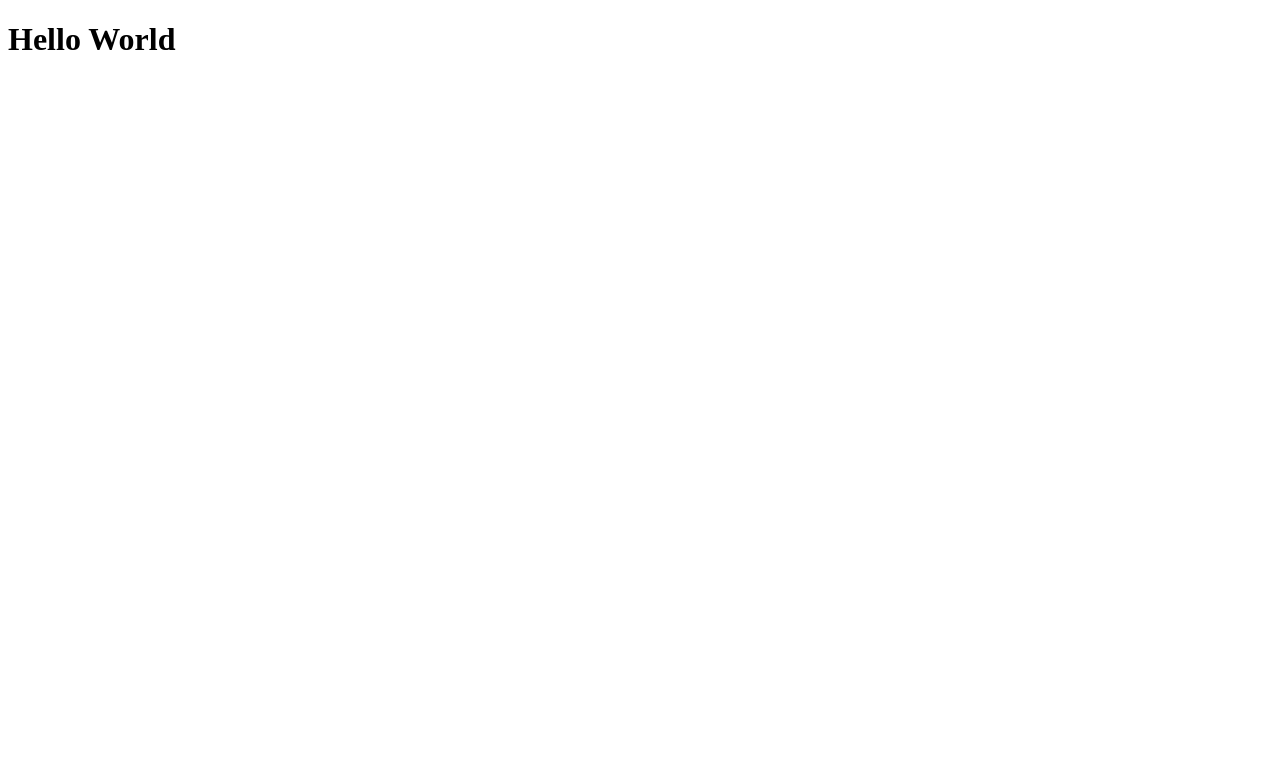
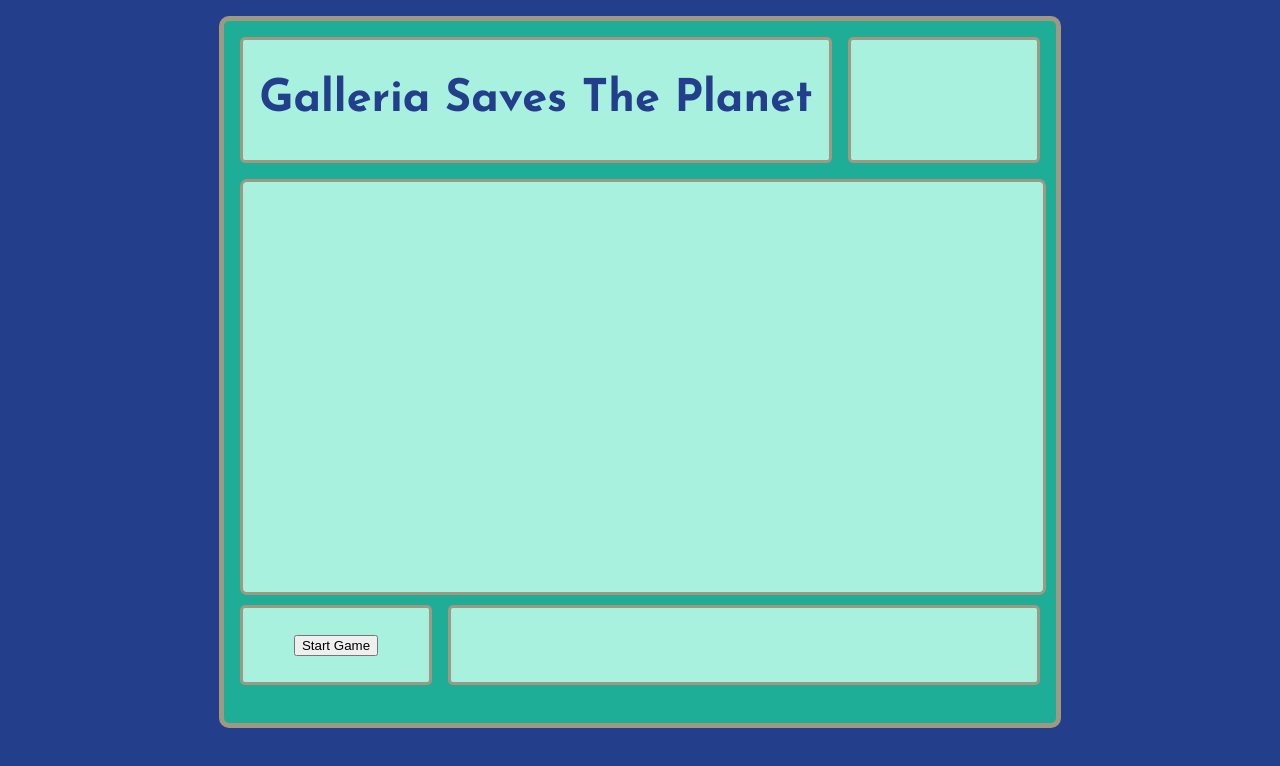
Before and after one commit to anaismveras/Galleria_Saves_The_Planet, a plain HTML site: page index.html in a window 1280 px wide. Drawn offline with Linux system fonts and the light colour scheme.

Commit message:
added game screen and canvas in window

```diff
--- a/css/style.css
+++ b/css/style.css
@@ -1,3 +1,72 @@
-/* body {
-    background-color: aquamarine;
-} */
+html,body {
+    margin: 0;
+    padding: 0;
+  }
+
+  body {
+    padding-top: 1em;
+    text-align: center;
+    background-color: #233E8B;
+    background-size: cover;
+    background-repeat: space;
+  }
+
+  h1, h2 {
+    font-family: 'Josefin Sans', sans-serif;
+    color: #233E8B;
+    font-size: 45px;
+  }
+
+  canvas {
+    background-color: #A9F1DF;
+    width: 100%;
+    height: 100%;
+    border: 3px solid #A19882;
+    border-radius: 7px;
+  }
+
+  #container {
+  max-width: 50em;
+  background-color: #1EAE98;
+  margin: 0 auto;
+  padding: 1em;
+  display: grid;
+  grid-gap: 1em;
+  border: 5px solid #A19882;
+  border-radius: 10px;
+  grid-template-rows: .25fr .5fr .25fr;
+  grid-template-columns: .25fr .5fr .25fr;
+  grid-template-areas: "top-left top-left top-right"
+                        "game game game"
+                        "btm-left btm-right btm-right";
+  }
+
+  #top-left, #top-right, #btm-left, #btm-right {
+    display: flex;
+    justify-content: center;
+    align-items: center;
+    background-color: #A9F1DF;
+    border: 3px solid #A19882;
+    border-radius: 5px;
+  }
+
+  #top-left {
+    grid-area: top-left;
+  }
+
+  #top-right {
+    grid-area: top-right;
+  }
+
+  main {
+    grid-area: game;
+  }
+
+
+  #btm-left {
+    grid-area: btm-left;
+  }
+
+  #btm-right {
+    grid-area: btm-right;
+  }
--- a/index.html
+++ b/index.html
@@ -4,11 +4,24 @@
     <meta charset="UTF-8">
     <meta http-equiv="X-UA-Compatible" content="IE=edge">
     <meta name="viewport" content="width=device-width, initial-scale=1.0">
+    <!-- Google Fonts -->
+    <link rel="preconnect" href="https://fonts.googleapis.com">
+    <link rel="preconnect" href="https://fonts.gstatic.com" crossorigin>
+    <link href="https://fonts.googleapis.com/css2?family=Josefin+Sans:wght@700&display=swap" rel="stylesheet">
+    <!-- CSS Stylesheet -->
     <link rel="stylesheet" href="css/style.css">
     <title>Galleria Saves The Planet</title>
 </head>
 <body>
-    <h1>Hello World</h1>
+    <div id="container">
+        <aside id="top-left"><h1>Galleria Saves The Planet</h1></aside>
+        <aside id="top-right"><h2 id="movement"></h2></aside>
+        <main>
+            <canvas id="canvas"><!-- the game layout --></canvas>
+        </main>
+        <aside id="btm-left"><button>Start Game</button></aside>
+        <aside id="btm-right"><h2 id="status"></h2></aside>
+      </div>
     <script src="js/script.js"></script>
 </body>
 </html>
```
Also changed, not shown: css/images/GSTP_Background.jpeg (added).
